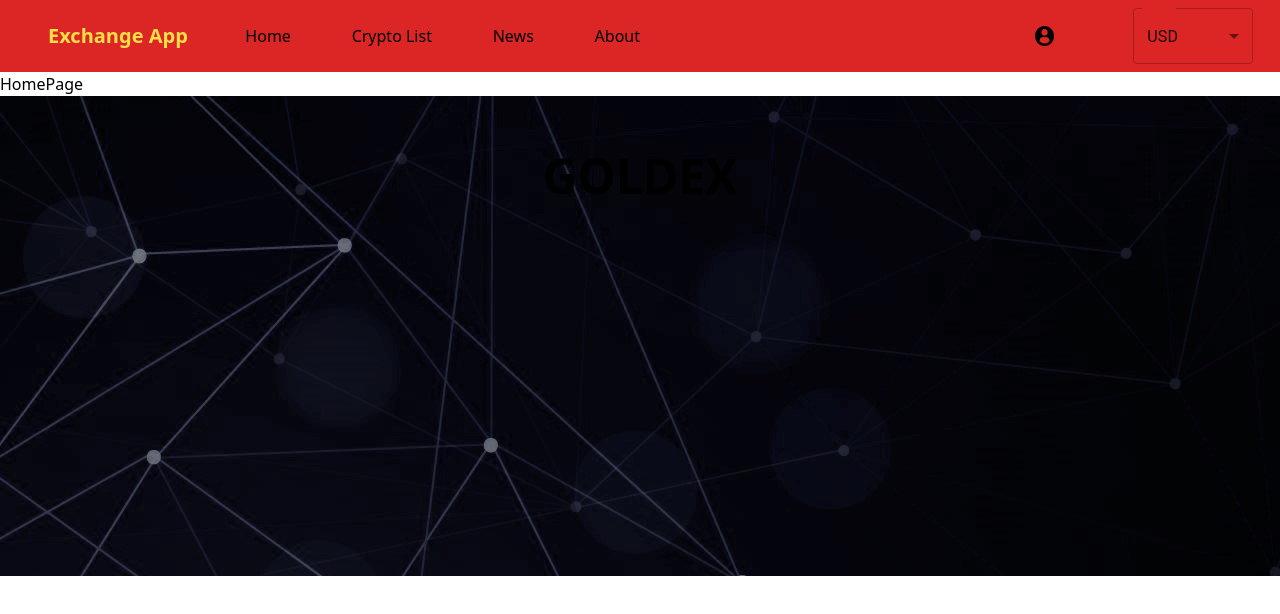
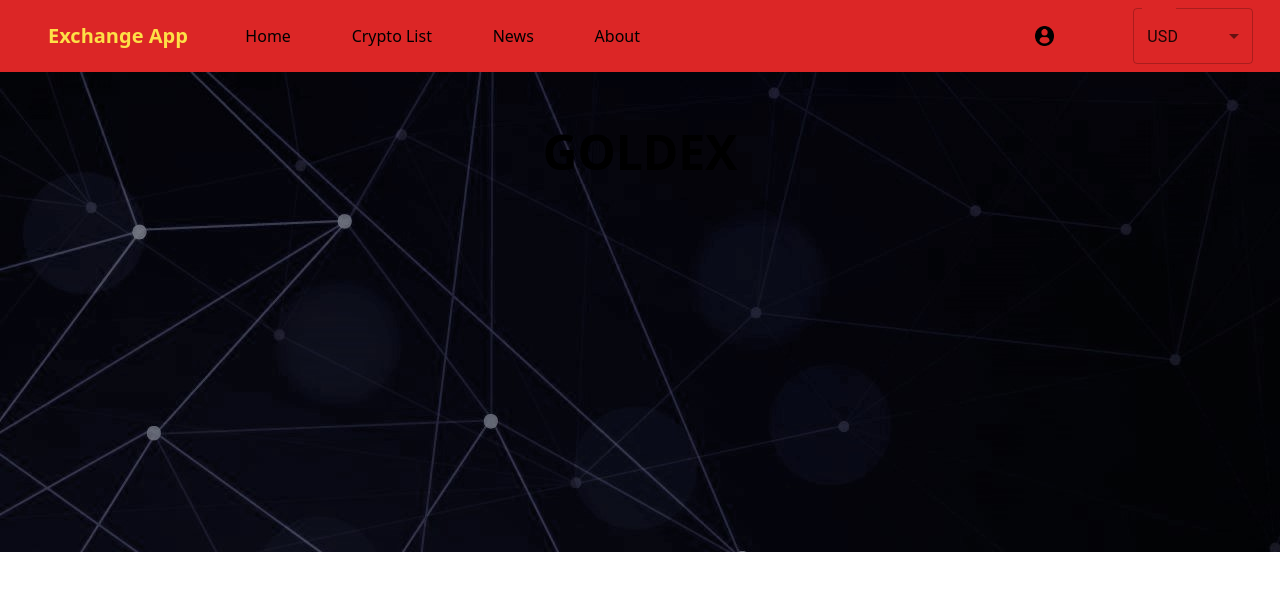
Before and after one commit to zahraRostami1999/crypto, a React (Vite) app in the folder crypto/: page / in a window 1280 px wide. Shown: the top 614 px of the page. Built offline with nearby package versions, Linux system fonts and the light colour scheme.

Commit message:
edit HomePage: remove homePage testing title

```diff
--- a/crypto/src/pages/HomePage.jsx
+++ b/crypto/src/pages/HomePage.jsx
@@ -4,7 +4,7 @@ import Banner from "../components/banner/Banner";
 const HomePage = () => {
     return (
         <>
-            <div className="h-full">HomePage
+            <div className="h-full">
                 <div className="h-screen">
                     <Banner />
                 </div>
```
